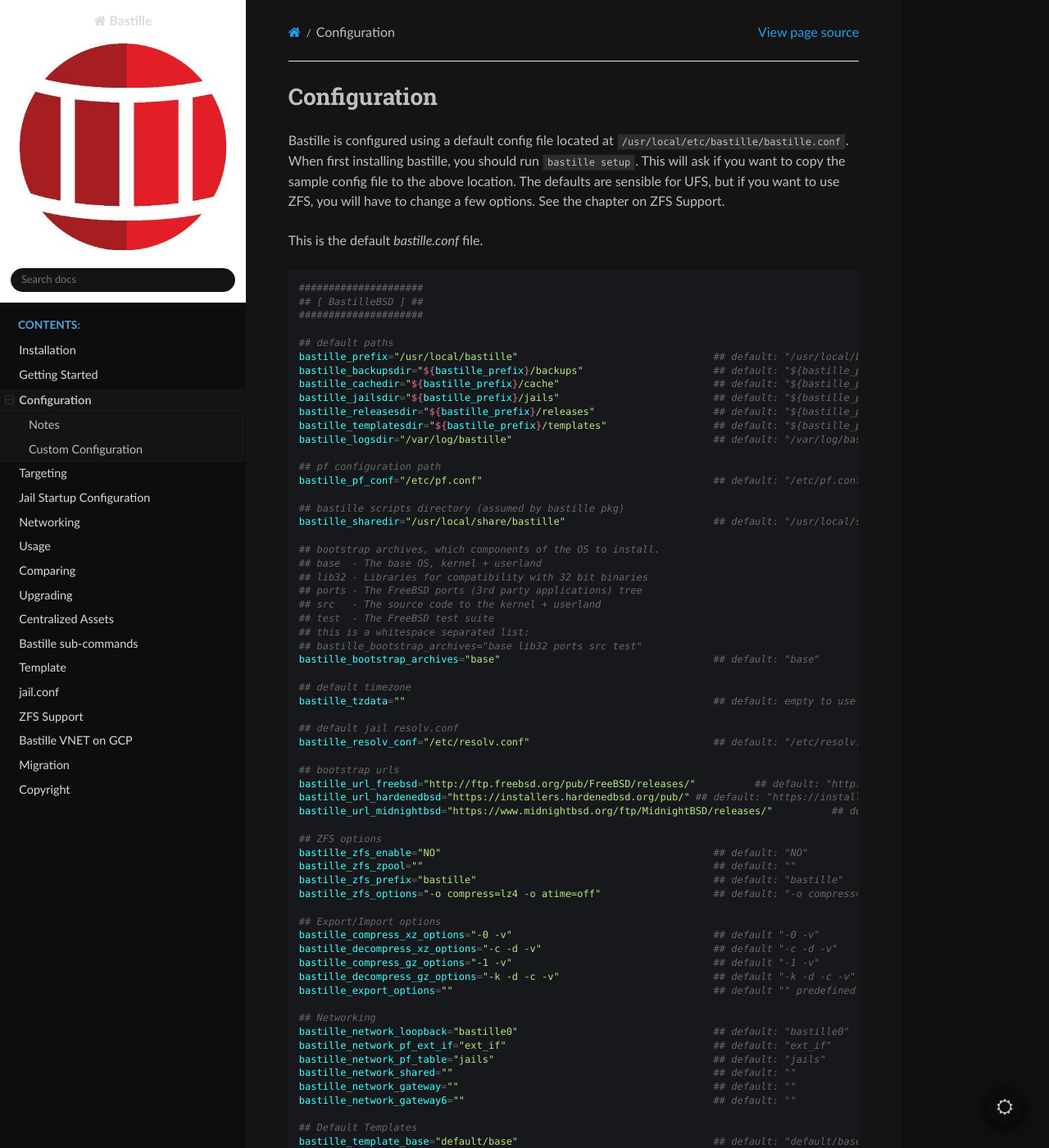
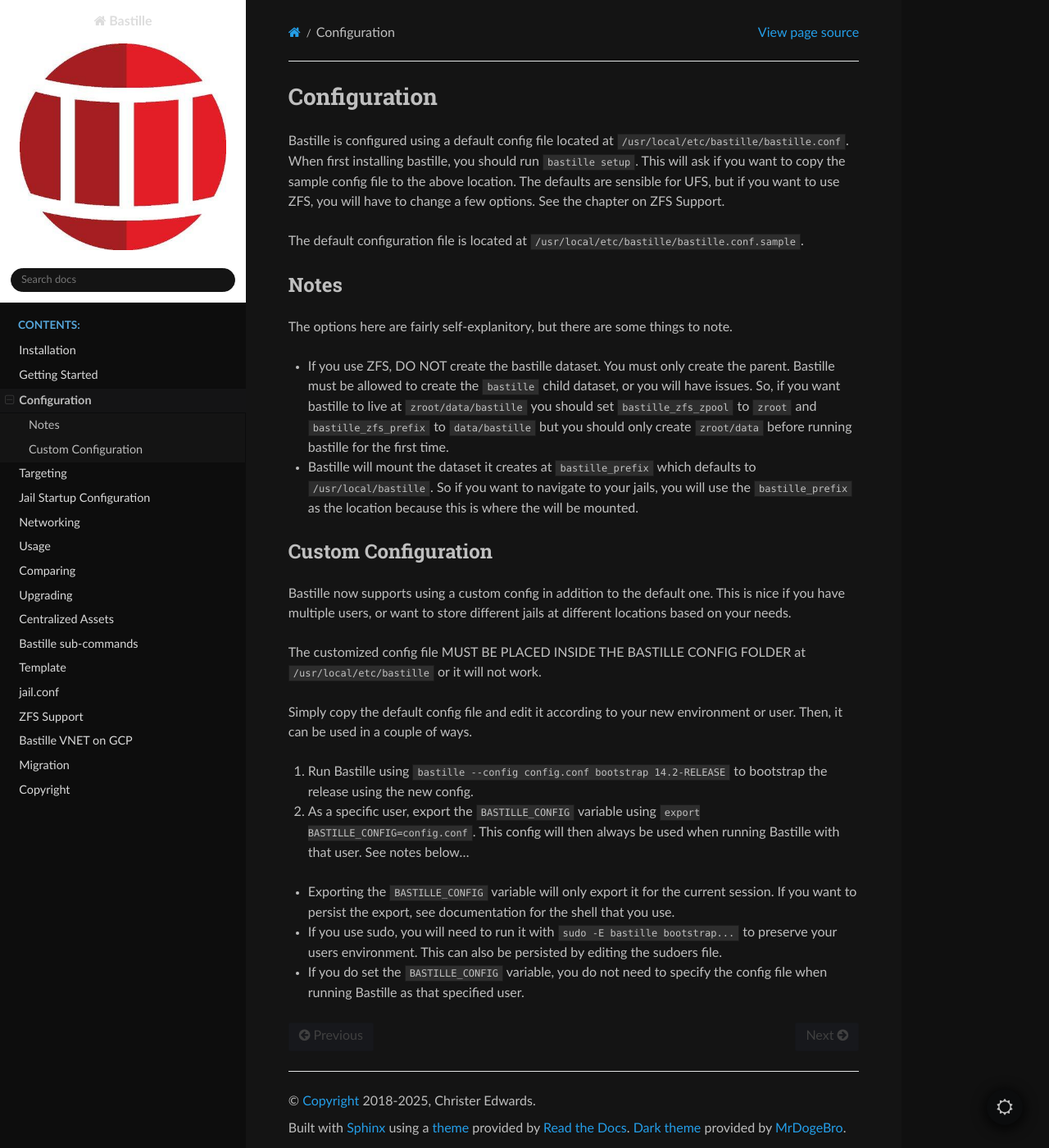
Before and after one commit to BastilleBSD/bastille, a Sphinx documentation site: the page built from docs/chapters/configuration.rst, in a window 1280 px wide and 1400 px high. Shown: the whole window at 82% size. Built offline with Sphinx 7.4.7 and the Read the Docs theme 3.1.0, drawn with Linux system fonts in a browser that asks for light colours; some of the changed text lies outside the part shown.

Commit message:
Update configuration.rst

```diff
--- a/docs/chapters/configuration.rst
+++ b/docs/chapters/configuration.rst
@@ -8,78 +8,8 @@ config file to the above location. The defaults are sensible for UFS, but if you
 want to use ZFS, you will have to change a few options. See the chapter on ZFS
 Support.
 
-This is the default `bastille.conf` file.
-
-.. code-block:: shell
-
-  #####################
-  ## [ BastilleBSD ] ##
-  #####################
-
-  ## default paths
-  bastille_prefix="/usr/local/bastille"                                 ## default: "/usr/local/bastille"
-  bastille_backupsdir="${bastille_prefix}/backups"                      ## default: "${bastille_prefix}/backups"
-  bastille_cachedir="${bastille_prefix}/cache"                          ## default: "${bastille_prefix}/cache"
-  bastille_jailsdir="${bastille_prefix}/jails"                          ## default: "${bastille_prefix}/jails"
-  bastille_releasesdir="${bastille_prefix}/releases"                    ## default: "${bastille_prefix}/releases"
-  bastille_templatesdir="${bastille_prefix}/templates"                  ## default: "${bastille_prefix}/templates"
-  bastille_logsdir="/var/log/bastille"                                  ## default: "/var/log/bastille"
-
-  ## pf configuration path
-  bastille_pf_conf="/etc/pf.conf"                                       ## default: "/etc/pf.conf"
-
-  ## bastille scripts directory (assumed by bastille pkg)
-  bastille_sharedir="/usr/local/share/bastille"                         ## default: "/usr/local/share/bastille"
-
-  ## bootstrap archives, which components of the OS to install.
-  ## base  - The base OS, kernel + userland
-  ## lib32 - Libraries for compatibility with 32 bit binaries
-  ## ports - The FreeBSD ports (3rd party applications) tree
-  ## src   - The source code to the kernel + userland
-  ## test  - The FreeBSD test suite
-  ## this is a whitespace separated list:
-  ## bastille_bootstrap_archives="base lib32 ports src test"
-  bastille_bootstrap_archives="base"                                    ## default: "base"
-
-  ## default timezone
-  bastille_tzdata=""                                                    ## default: empty to use host's time zone
-
-  ## default jail resolv.conf
-  bastille_resolv_conf="/etc/resolv.conf"                               ## default: "/etc/resolv.conf"
-
-  ## bootstrap urls
-  bastille_url_freebsd="http://ftp.freebsd.org/pub/FreeBSD/releases/"          ## default: "http://ftp.freebsd.org/pub/FreeBSD/releases/"
-  bastille_url_hardenedbsd="https://installers.hardenedbsd.org/pub/" ## default: "https://installer.hardenedbsd.org/pub/HardenedBSD/releases/"
-  bastille_url_midnightbsd="https://www.midnightbsd.org/ftp/MidnightBSD/releases/"          ## default: "https://www.midnightbsd.org/pub/MidnightBSD/releases/"
-
-  ## ZFS options
-  bastille_zfs_enable="NO"                                              ## default: "NO"
-  bastille_zfs_zpool=""                                                 ## default: ""
-  bastille_zfs_prefix="bastille"                                        ## default: "bastille"
-  bastille_zfs_options="-o compress=lz4 -o atime=off"                   ## default: "-o compress=lz4 -o atime=off"
-
-  ## Export/Import options
-  bastille_compress_xz_options="-0 -v"                                  ## default "-0 -v"
-  bastille_decompress_xz_options="-c -d -v"                             ## default "-c -d -v"
-  bastille_compress_gz_options="-1 -v"                                  ## default "-1 -v"
-  bastille_decompress_gz_options="-k -d -c -v"                          ## default "-k -d -c -v"
-  bastille_export_options=""                                            ## default "" predefined export options, e.g. "--safe --gz"
-
-  ## Networking
-  bastille_network_loopback="bastille0"                                 ## default: "bastille0"
-  bastille_network_pf_ext_if="ext_if"                                   ## default: "ext_if"
-  bastille_network_pf_table="jails"                                     ## default: "jails"
-  bastille_network_shared=""                                            ## default: ""
-  bastille_network_gateway=""                                           ## default: ""
-  bastille_network_gateway6=""                                          ## default: ""
-
-  ## Default Templates
-  bastille_template_base="default/base"                                 ## default: "default/base"
-  bastille_template_empty=""                                            ## default: "default/empty"
-  bastille_template_thick="default/thick"                               ## default: "default/thick"
-  bastille_template_clone="default/clone"                               ## default: "default/clone"
-  bastille_template_thin="default/thin"                                 ## default: "default/thin"
-  bastille_template_vnet="default/vnet"                                 ## default: "default/vnet"
+The default configuration file is located at
+``/usr/local/etc/bastille/bastille.conf.sample``.
 
 Notes
 -----
```
